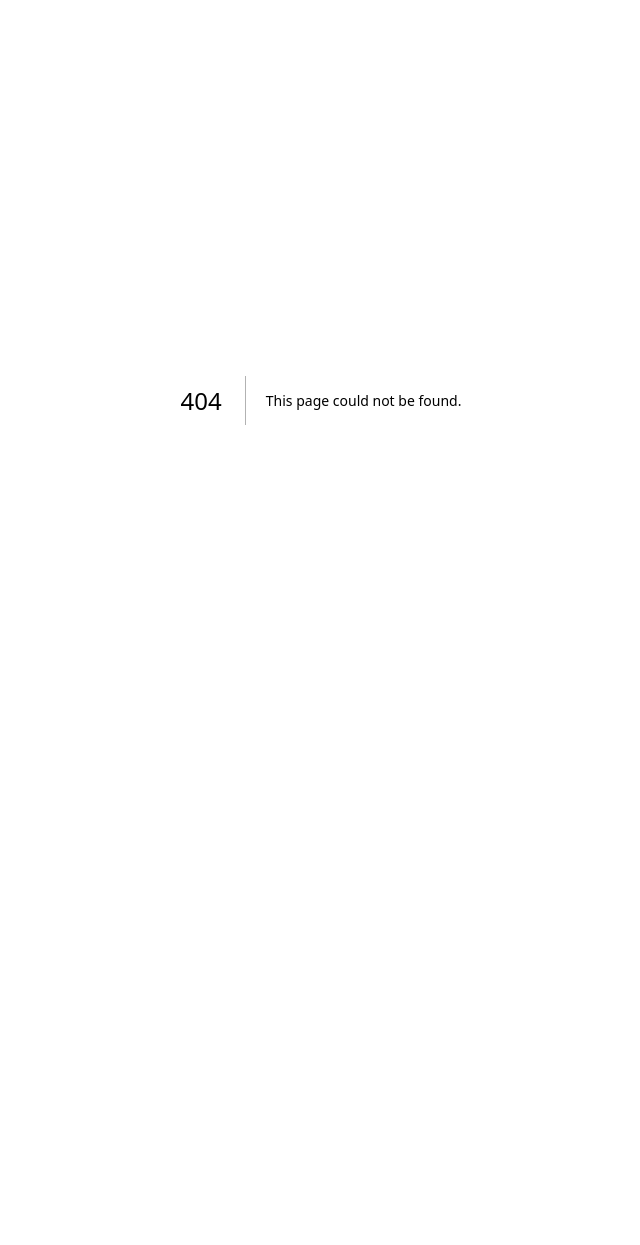
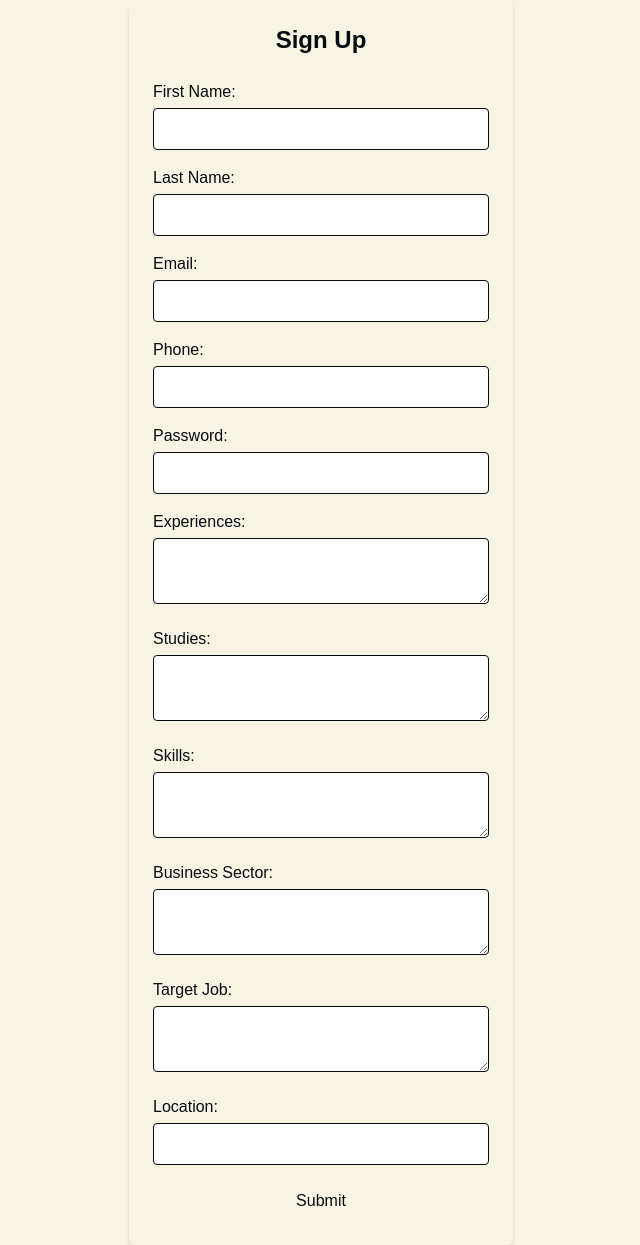
Before and after one commit to Iluvitar47/Workify, a Next.js app in the folder job-board-frontend/: page /signUp in a window 1280 px wide. Before the commit this address had no page. Shown: the whole page, without its empty margins (319-959 px from the left). Before the commit the page ends 800 px from the top, so only its background shows below. Built offline with nearby package versions, Linux system fonts and the light colour scheme; no server answers.

Commit message:
[add] sign up works

```diff
--- /dev/null
+++ b/job-board-frontend/src/app/signUp/page.tsx
@@ -0,0 +1,10 @@
+import React from 'react';
+import SignUpComponent from '../../components/SignUpComponent';
+
+export default function SingUp() {
+  return (
+    <>
+        <SignUpComponent/>
+    </>
+  );
+}
--- a/job-board-frontend/src/components/LoginComponent.tsx
+++ b/job-board-frontend/src/components/LoginComponent.tsx
@@ -1,7 +1,7 @@
 'use client';
 
 import { useRouter } from 'next/navigation';
-import { root } from 'postcss';
+import {  } from 'postcss';
 import React, { useState } from 'react';
 
 const LoginComponent: React.FC = () => {
--- /dev/null
+++ b/job-board-frontend/src/components/SignUpComponent.tsx
@@ -0,0 +1,172 @@
+'use client';
+
+import { useRouter } from 'next/navigation';
+import React, { useState } from 'react';
+import type { User } from '../models/user.model';
+
+const SignUpComponent: React.FC = () => {
+  const urlApi = process.env.NEXT_PUBLIC_URL_API;
+  const signUpRoute = `${urlApi}/users`;
+  const [formData, setFormData] = useState<Partial<User>>({});
+  const [error, setError] = useState<string | null>(null);
+  const router = useRouter();
+
+  const handleChange = (e: React.ChangeEvent<HTMLInputElement | HTMLTextAreaElement>) => {
+    const { name, value } = e.target;
+    setFormData({
+      ...formData,
+      [name]: value,
+    });
+  };
+
+  const handleSubmit = (e: React.FormEvent) => {
+    e.preventDefault();
+    fetch(signUpRoute, {
+      method: 'POST',
+      headers: {
+        'Content-Type': 'application/json',
+      },
+      body: JSON.stringify(formData),
+    })
+      .then((res) => {
+        if (!res.ok) {
+          throw new Error('Unable to create account');
+        }
+        return res.json();
+      })
+      .then((data) => {
+        localStorage.setItem('token', data.token);
+        localStorage.setItem('user', JSON.stringify(data.user));
+        router.push('/');
+      })
+      .catch((err) => {
+        setError(err.message);
+      });
+  };
+
+  const renderSignUp = () => {
+    return (
+      <div className="flex justify-center items-center min-h-screen bg-gray-100">
+        <form onSubmit={handleSubmit} className="bg-white p-6 rounded-md shadow-md w-full max-w-sm">
+          <h2 className="text-2xl font-bold mb-6 text-center">Sign Up</h2>
+          <div className="mb-4">
+            <label className="block text-gray-700">First Name:</label>
+            <input
+              type="text"
+              name="firstname"
+              value={formData.firstname || ''}
+              onChange={handleChange}
+              className="w-full p-2 border border-gray-300 rounded mt-1 focus:outline-none focus:ring-2 focus:ring-blue-500"
+            />
+          </div>
+          <div className="mb-4">
+            <label className="block text-gray-700">Last Name:</label>
+            <input
+              type="text"
+              name="lastname"
+              value={formData.lastname || ''}
+              onChange={handleChange}
+              className="w-full p-2 border border-gray-300 rounded mt-1 focus:outline-none focus:ring-2 focus:ring-blue-500"
+            />
+          </div>
+          <div className="mb-4">
+            <label className="block text-gray-700">Email:</label>
+            <input
+              type="email"
+              name="email"
+              value={formData.email || ''}
+              onChange={handleChange}
+              className="w-full p-2 border border-gray-300 rounded mt-1 focus:outline-none focus:ring-2 focus:ring-blue-500"
+            />
+          </div>
+          <div className="mb-4">
+            <label className="block text-gray-700">Phone:</label>
+            <input
+              type="text"
+              name="phone"
+              value={formData.phone || ''}
+              onChange={handleChange}
+              className="w-full p-2 border border-gray-300 rounded mt-1 focus:outline-none focus:ring-2 focus:ring-blue-500"
+            />
+          </div>
+          <div className="mb-4">
+            <label className="block text-gray-700">Password:</label>
+            <input
+              type="password"
+              name="password"
+              value={formData.password || ''}
+              onChange={handleChange}
+              className="w-full p-2 border border-gray-300 rounded mt-1 focus:outline-none focus:ring-2 focus:ring-blue-500"
+            />
+          </div>
+          <div className="mb-4">
+            <label className="block text-gray-700">Experiences:</label>
+            <textarea
+              name="experiences"
+              value={formData.experiences || ''}
+              onChange={handleChange}
+              className="w-full p-2 border border-gray-300 rounded mt-1 focus:outline-none focus:ring-2 focus:ring-blue-500"
+            />
+          </div>
+          <div className="mb-4">
+            <label className="block text-gray-700">Studies:</label>
+            <textarea
+              name="studies"
+              value={formData.studies || ''}
+              onChange={handleChange}
+              className="w-full p-2 border border-gray-300 rounded mt-1 focus:outline-none focus:ring-2 focus:ring-blue-500"
+            />
+          </div>
+          <div className="mb-4">
+            <label className="block text-gray-700">Skills:</label>
+            <textarea
+              name="skills"
+              value={formData.skills || ''}
+              onChange={handleChange}
+              className="w-full p-2 border border-gray-300 rounded mt-1 focus:outline-none focus:ring-2 focus:ring-blue-500"
+            />
+          </div>
+          <div className="mb-4">
+            <label className="block text-gray-700">Business Sector:</label>
+            <textarea
+              name="business_sector"
+              value={formData.business_sector || ''}
+              onChange={handleChange}
+              className="w-full p-2 border border-gray-300 rounded mt-1 focus:outline-none focus:ring-2 focus:ring-blue-500"
+            />
+          </div>
+          <div className="mb-4">
+            <label className="block text-gray-700">Target Job:</label>
+            <textarea
+              name="target_job"
+              value={formData.target_job || ''}
+              onChange={handleChange}
+              className="w-full p-2 border border-gray-300 rounded mt-1 focus:outline-none focus:ring-2 focus:ring-blue-500"
+            />
+          </div>
+          <div className="mb-4">
+            <label className="block text-gray-700">Location:</label>
+            <input
+              type="text"
+              name="location"
+              value={formData.location || ''}
+              onChange={handleChange}
+              className="w-full p-2 border border-gray-300 rounded mt-1 focus:outline-none focus:ring-2 focus:ring-blue-500"
+            />
+          </div>
+          <button
+            type="submit"
+            className="w-full bg-blue-500 text-white py-2 px-4 rounded hover:bg-blue-600 transition-colors"
+          >
+            Submit
+          </button>
+          {error && <p className="text-red-500 text-center mt-4">{error}</p>}
+        </form>
+      </div>
+    );
+  };
+
+  return renderSignUp();
+};
+
+export default SignUpComponent;
--- a/job-board-frontend/src/models/user.model.ts
+++ b/job-board-frontend/src/models/user.model.ts
@@ -1,8 +1,8 @@
 interface User {
     id: number
     permission: string
-    first_name: string
-    last_name: string
+    firstname: string
+    lastname: string
     email: string
     phone: string
     experiences: string
```
Also changed, not shown: job-board-frontend/src/components/AdvertisementCards.tsx (line endings or trailing spaces).
